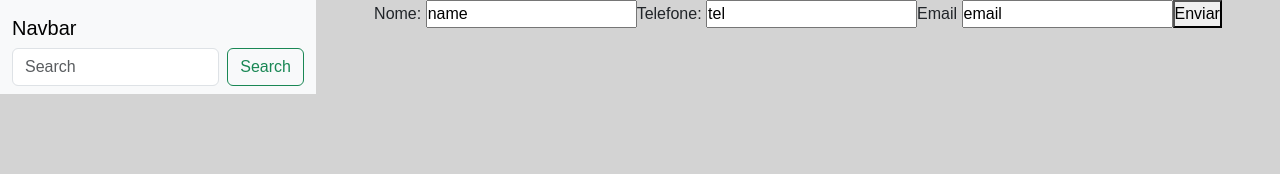
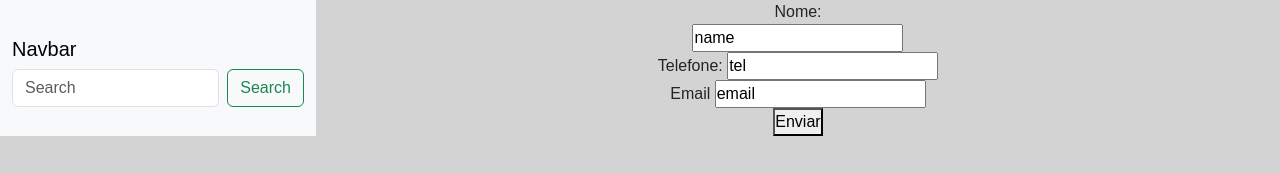
Before and after one commit to ronyspereira/treinando-html, a plain HTML site: page index.html in a window 1280 px wide. Drawn offline with nearby package versions, Linux system fonts and the light colour scheme.

Commit message:
ajuste display

```diff
--- a/index.html
+++ b/index.html
@@ -21,7 +21,7 @@
 
     <div class="container">
 
-        <div>
+        <div class="form">
             <label for="name">Nome:</label>
             <input type="text" name="nome" id="name" value="name" required placeholder="Insira seu nome">
         </div>
--- a/style.css
+++ b/style.css
@@ -13,6 +13,15 @@ body {
 
 .container {
     display: flex;
+    flex-direction: column;
     justify-content: center;
+    align-items: center;
     width: 100vw;
 }
+
+.form {
+    display: flex;
+    flex-direction: column;
+    justify-content: center;
+    align-items: center;
+}
```
